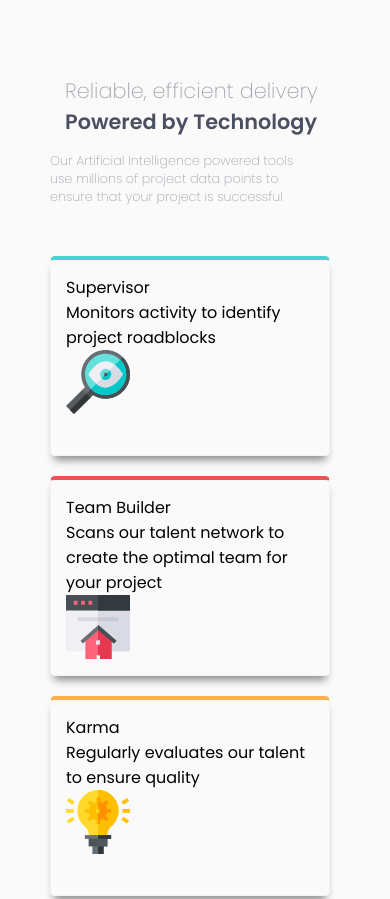
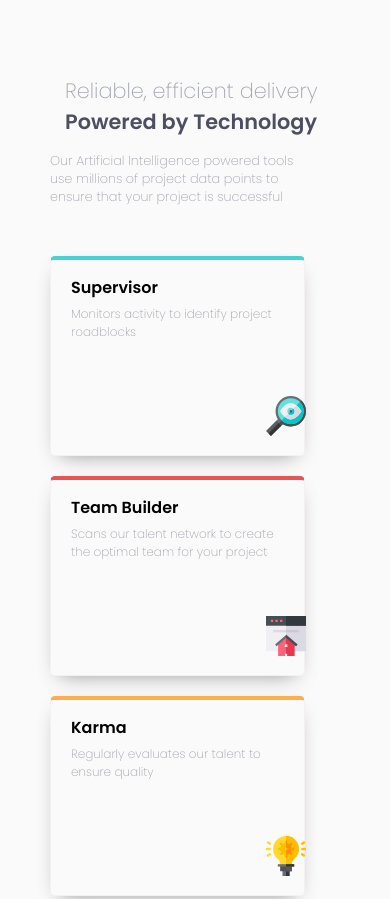
Before and after one commit to nelsonuprety1/Four-card-feature-section, a plain HTML site: page index.html in a window 390 px wide. Shown: the top 899 px of the page. Drawn offline with Linux system fonts and the light colour scheme.

Commit message:
mobile design complete

```diff
--- a/styles/style.css
+++ b/styles/style.css
@@ -57,15 +57,36 @@ body {
 .team-builder,
 .karma,
 .calculator {
-    max-width: 300px;
+    max-width: 270px;
     height: 200px;
     border: 1px solid rgb(245, 241, 241);
     margin-bottom: 20px;
     padding: 15px;
-    margin-right: 35px;
+    margin-right: 60px;
     border-radius: 5px;
     /* box-shadow: 0px 3px 3px rgba(0, 0, 0, 0.45); */
-    box-shadow: 0 8px 8px -4px rgba(0, 0, 0, 0.45);
+    box-shadow: 0 8px 20px -10px rgba(0, 0, 0, 0.45);
+}
+
+.position {
+    font-weight: var(--font-six);
+    color: --color-very-dark-gray;
+    padding: 5px;
+}
+
+.description {
+    padding: 5px;
+    color: var(--color-grayish-gray);
+    font-size: 0.75rem;
+    font-weight: var(--font-two);
+}
+
+.position-img {
+    width: 40px;
+    height: 40px;
+    position: relative;
+    top: 50px;
+    left: 200px;
 }
 
 .supervisor {
```
